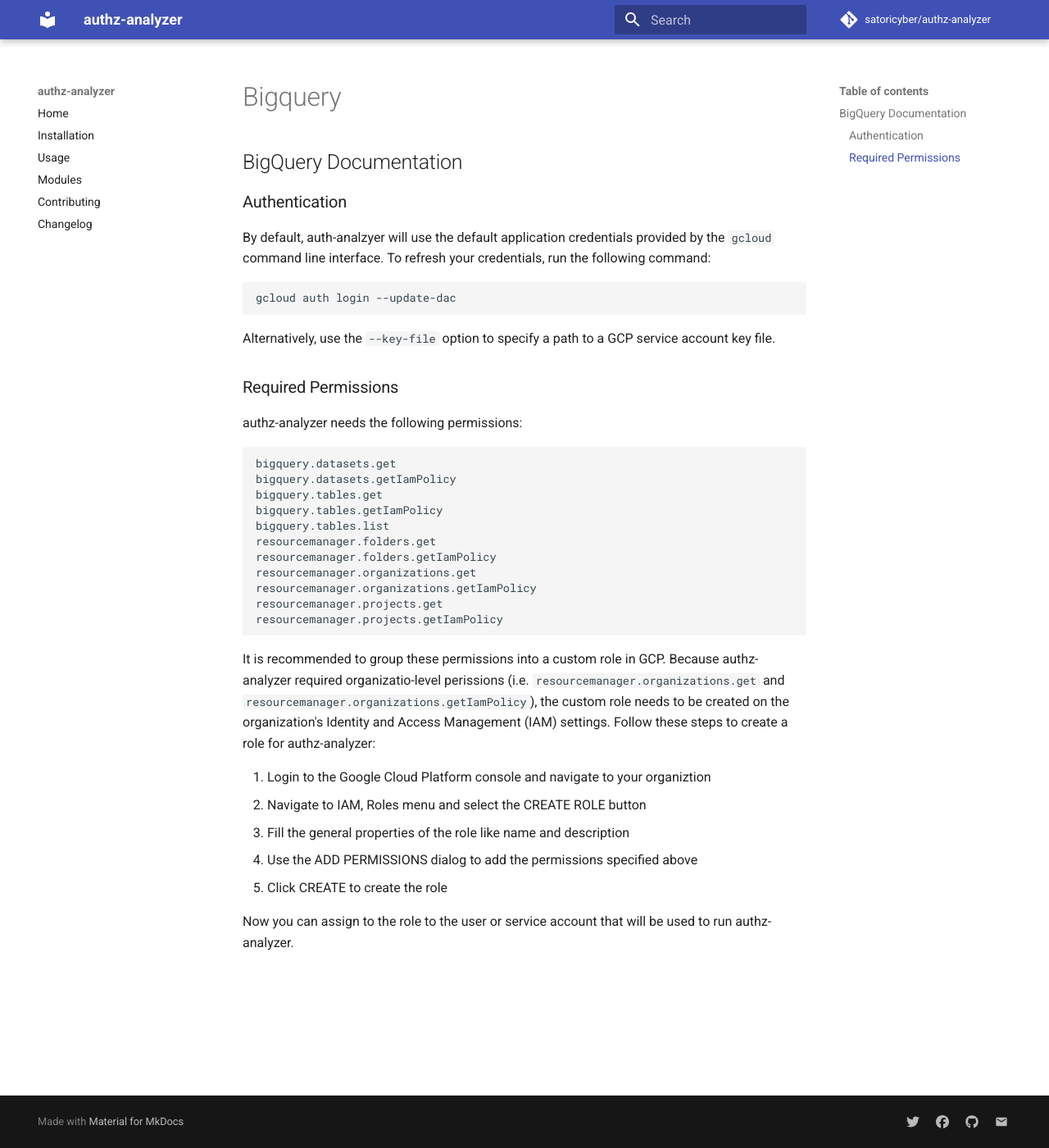
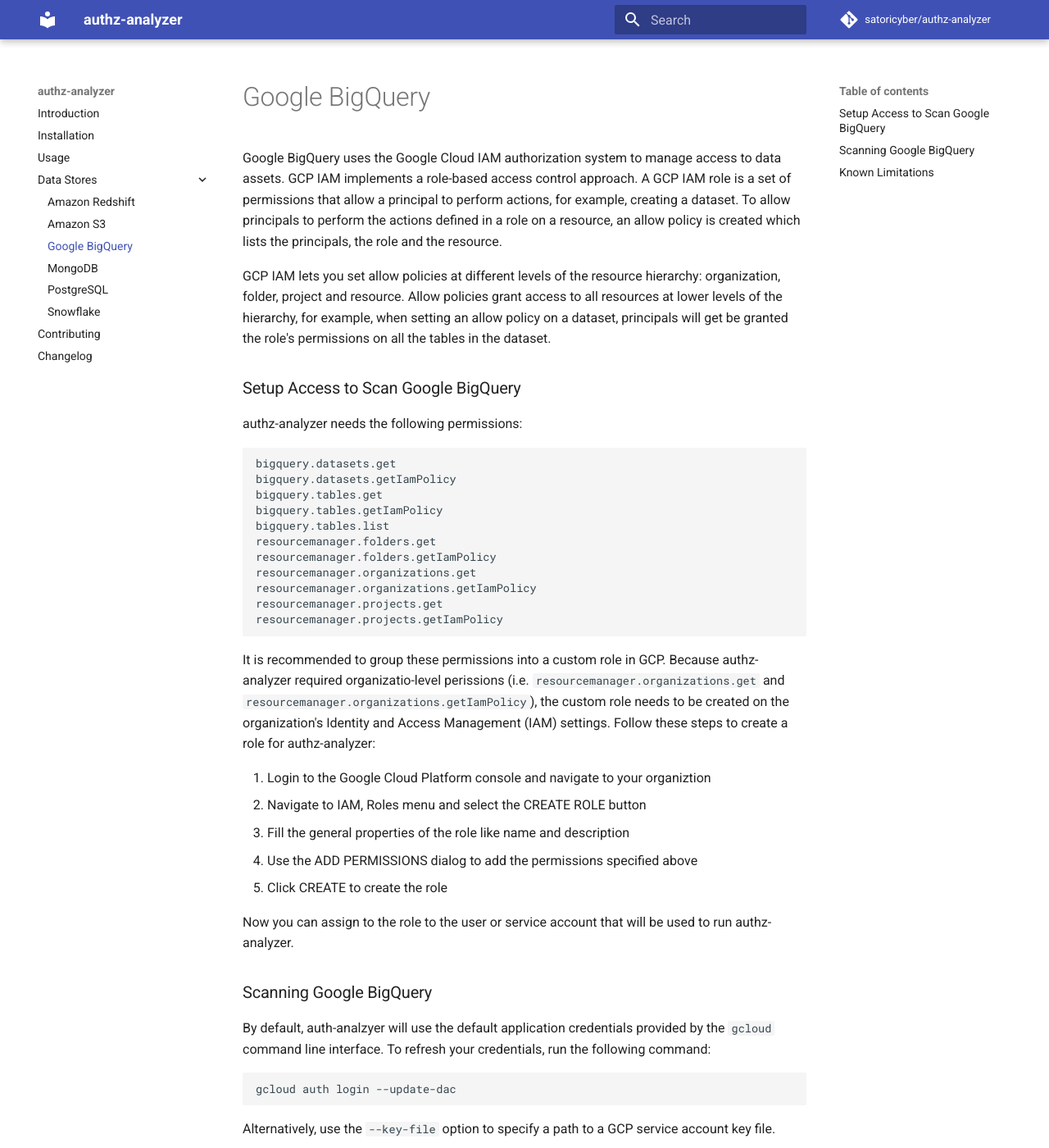
Before and after one commit to SatoriCyber/universal-data-permissions-scanner, an MkDocs documentation site: the page built from docs/datastores/bigquery.md, in a window 1280 px wide and 1400 px high. Shown: the whole window at 82% size. Built offline with MkDocs 1.6.1 and Material for MkDocs 9.7.7, drawn with Linux system fonts in a browser that asks for light colours; comment, search, counter and statistics services are not loaded.

Commit message:
SGA-6309: add datastore docs

````diff
--- a/docs/bigquery.md
+++ b/docs/datastores/bigquery.md
@@ -1,13 +1,8 @@
-# BigQuery Documentation
+Google BigQuery uses the Google Cloud IAM authorization system to manage access to data assets. GCP IAM implements a role-based access control approach. A GCP IAM role is a set of permissions that allow a principal to perform actions, for example, creating a dataset. To allow principals to perform the actions defined in a role on a resource, an allow policy is created which lists the principals, the role and the resource.
 
-## Authentication
-By default, auth-analzyer will use the default application credentials provided by the `gcloud` command line interface. To refresh your credentials, run the following command:
-```
-gcloud auth login --update-dac
-```
-Alternatively, use the `--key-file` option to specify a path to a GCP service account key file.
+GCP IAM lets you set allow policies at different levels of the resource hierarchy: organization, folder, project and resource. Allow policies grant access to all resources at lower levels of the hierarchy, for example, when setting an allow policy on a dataset, principals will get be granted the role's permissions on all the tables in the dataset.
 
-## Required Permissions
+## Setup Access to Scan Google BigQuery
 authz-analyzer needs the following permissions:
 ```
 bigquery.datasets.get
@@ -32,3 +27,12 @@
 5. Click CREATE to create the role
 
 Now you can assign to the role to the user or service account that will be used to run authz-analyzer.
+
+## Scanning Google BigQuery
+By default, auth-analzyer will use the default application credentials provided by the `gcloud` command line interface. To refresh your credentials, run the following command:
+```
+gcloud auth login --update-dac
+```
+Alternatively, use the `--key-file` option to specify a path to a GCP service account key file.
+
+## Known Limitations
--- /dev/null
+++ b/docs/datastores/mongodb.md
@@ -0,0 +1,7 @@
+INTRO - High level description of how authorization works in this DB
+
+## Setup Access to Scan MongoDB
+
+## Scanning MongoDB
+
+## Known Limitations
--- /dev/null
+++ b/docs/datastores/postgresql.md
@@ -0,0 +1,8 @@
+INTRO - High level description of how authorization works in this DB
+
+## Setup Access to Scan PostgreSQL
+
+## Scanning PostgreSQL
+
+
+## Known Limitations
--- /dev/null
+++ b/docs/datastores/snowflake.md
@@ -0,0 +1,7 @@
+INTRO - High level description of how authorization works in this DB
+
+## Setup Access to Scan Snowflake
+
+## Scanning Snowflake
+
+## Known Limitations
--- a/mkdocs.yml
+++ b/mkdocs.yml
@@ -4,10 +4,16 @@
 repo_name: satoricyber/authz-analyzer
 #strict: true
 nav:
-  - Home: index.md
+  - Introduction: index.md
   - Installation: installation.md
   - Usage: usage.md
-  - Modules: api.md
+  - Data Stores:
+    - Amazon Redshift: datastores/redshift.md
+    - Amazon S3: datastores/s3.md
+    - Google BigQuery: datastores/bigquery.md
+    - MongoDB: datastores/mongodb.md
+    - PostgreSQL: datastores/postgresql.md
+    - Snowflake: datastores/snowflake.md
   - Contributing: contributing.md
   - Changelog: changelog.md
 theme:
@@ -50,20 +56,21 @@
   - search:
       lang: en
 extra:
+  homepage: https://satoricyber.com
   social:
     - icon: fontawesome/brands/twitter
       # replace with your own tweet link below
-      link: https://github.com/waynerv/cookiecutter-pypackage
+      link: https://twitter.com/SatoriCyber
       name: Tweet
     - icon: fontawesome/brands/facebook
       # replace with your own facebook link below
-      link: https://github.com/waynerv/cookiecutter-pypackage
+      link: https://www.facebook.com/SatoriCyber
       name: Facebook
     - icon: fontawesome/brands/github
       link: https://github.com/satoricyber/authz-analyzer
       name: Github
     - icon: material/email
-      link: "mailto:omer.shtivi@satoricyber.com"
+      link: "mailto:contact@satoricyber.com"
   # to enable disqus, uncomment the following and put your disqus id below
   # disqus: disqus_id
 # uncomment the following and put your google tracking id below to enable GA
````
Also changed, not shown: CONTRIBUTING.md (+3 -15 lines), README.md (+9 -15 lines), docs/api.md (deleted, +0 -1 lines), docs/datastores/redshift.md (added, +7 -0 lines), docs/datastores/s3.md (added, +7 -0 lines).
